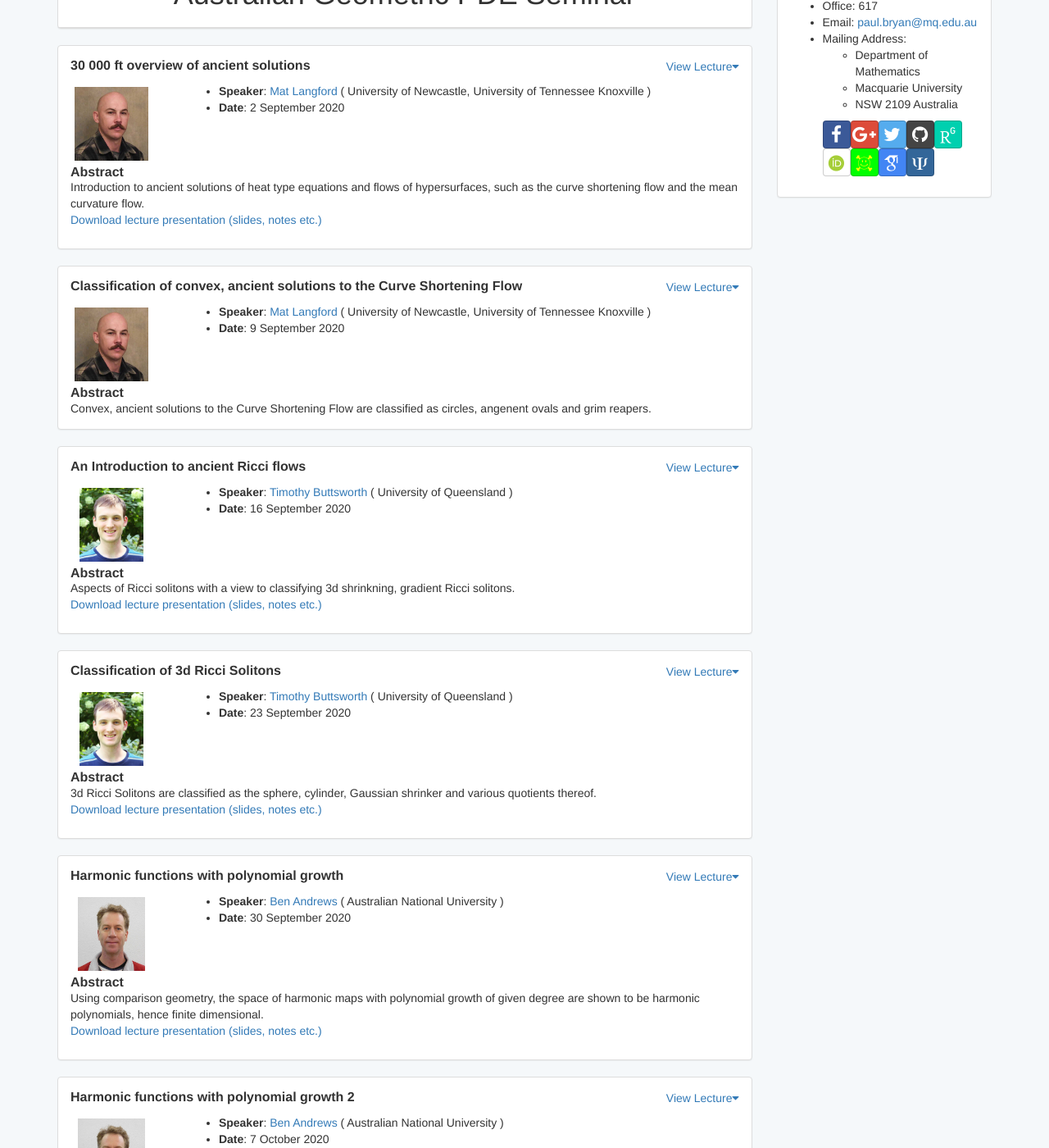
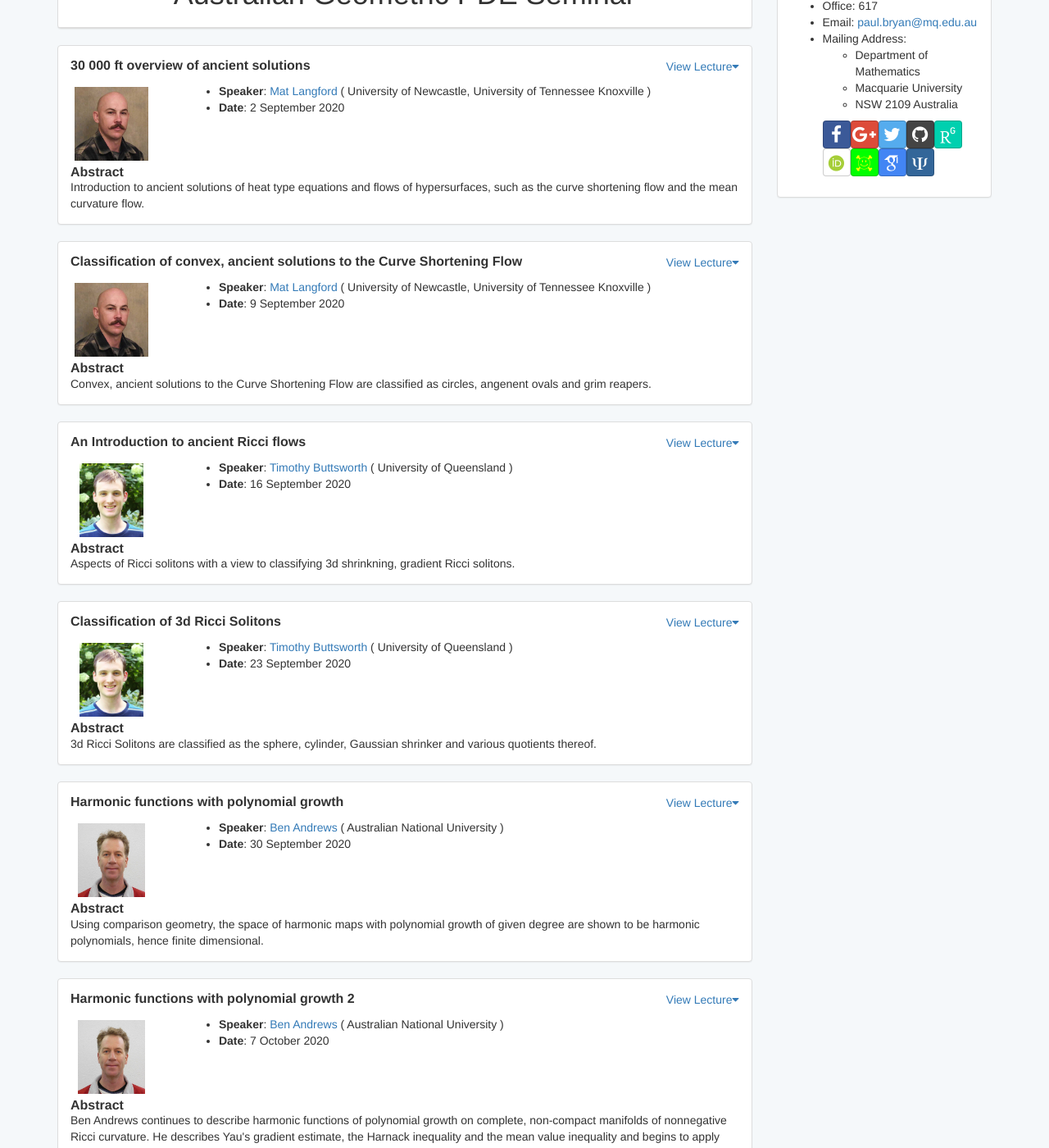
Before and after one commit to pabryan/pabryan.github.io, a Jekyll site: the page built from geompde/index.html, in a window 1280 px wide and 1400 px high, scrolled down 471 px. Shown: the whole window at 82% size. Built offline with Jekyll 4.4.1, drawn with Linux system fonts in a browser that asks for light colours; some web fonts are replaced; some of the changed lines change nothing that is shown; some of the changed text lies outside the part shown.

Commit message:
Automatically check for slides and transcripts.

```diff
--- /dev/null
+++ b/_includes/geompde/filechecks.html
@@ -0,0 +1,23 @@
+{% assign slides-pdf = "/pdf/geompde/slides/" | append: postid | append: ".pdf" %}
+{% assign transcript-pdf = "/pdf/geompde/transcripts/" | append: postid | append: ".pdf" %}
+{% assign transcript-html = "geompde/transcripts/" | append: postid | append: ".html" %}
+
+{% assign has-slides = false %}
+{% assign has-transcript-pdf = false %}
+{% assign has-transcript-html = false %}
+
+{% for static_file in site.static_files %}
+
+{% if static_file.path == slides-pdf %}
+{% assign has-slides = true %}
+{% endif %}
+
+{% if static_file.path == transcript-pdf %}
+{% assign has-transcript-pdf = true %}
+{% endif %}
+
+{% if static_file.path == transcript-html %}
+{% assign has-transcript-html = true %}
+{% endif %}
+
+{% endfor %}
--- a/geompde/index.html
+++ b/geompde/index.html
@@ -6,6 +6,10 @@
 
 {% assign posts = site.categories[page.category] | sort: 'date' %}
 {% for post in posts %}
+
+{% assign postid = post.date | date: "%Y-%m-%d" | append: "-" | append: post.slug %}
+{% include geompde/filechecks.html %}
+
 <div class="panel panel-default research-panel">
   <div class="panel-body">
     <div class="row">
@@ -45,10 +49,10 @@
       </div>
     </div>
 
-    {% if post.slides %}
+    {% if has-slides %}
     <div class="row">
       <div class="col-md-12">
-	<p><a href="/pdf/geompde/slides/{{ post.slides }}">Download lecture presentation (slides, notes etc.)</a></p>
+	<p><a href="{{ slides-pdf }}">Download lecture presentation (slides, notes etc.)</a></p>
       </div>
     </div>
     {% endif %}
@@ -62,16 +66,18 @@
 	</div>
       </div>
 
-      {% if post.transcript %}
+
+      {% if has-transcript-pdf %}
       <div class="panel panel-default content-panel">
 	<div class="panel-body">
 	  <p>
 	    <b>What follows is a very rough transcript taken during the lecture</b>. It has only been edited to ensure the TeX compiles. No effort has been expended as yet to ensure accuracy. There are surely many errors. Please send any comments, suggestions, typos etc. to <a href="mailto:Paul%20Bryan%20%3Cpabryan@gmail.com%3E">Paul Bryan</a>
 	  </p>
-	  {% if post.transcript-pdf %}
-	  <a href="/pdf/geompde/transcripts/{{ post.transcript-pdf }}">Download transcript PDF</a>
+	  {% if has-transcript-pdf %}
+	  <a href="{{ transcript-pdf }}">Download transcript PDF</a>
 	  {% endif %}
-	  {% include geompde/transcripts/{{ post.transcript }} %}
+
+	  {% include {{ transcript-html }} %}
 	</div>
       </div>
       {% endif %}
```
